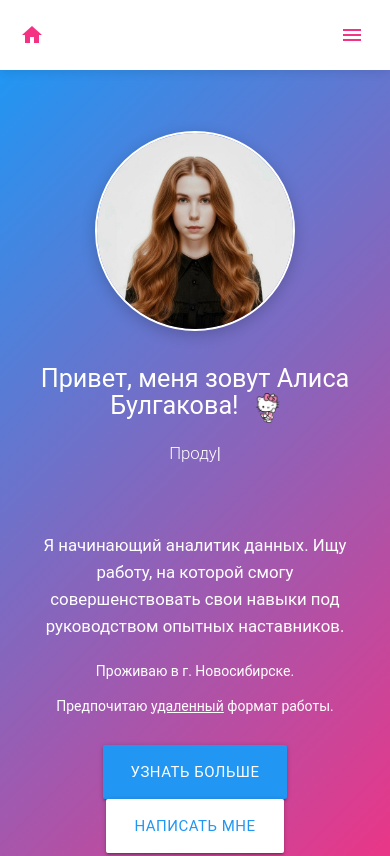
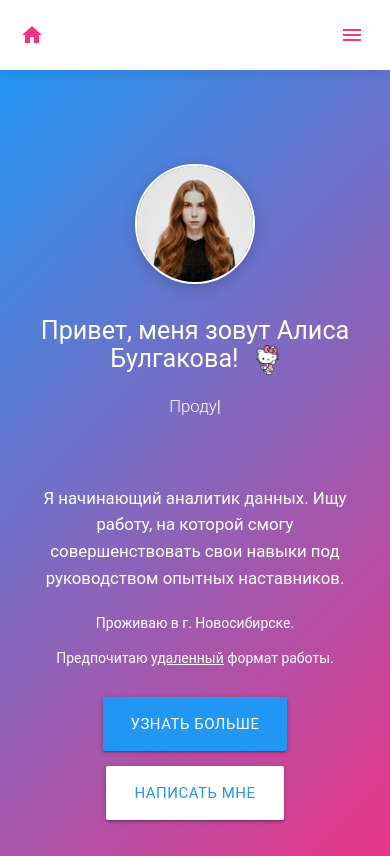
Before and after one commit to alisa-bul/alisa-bul.github.io, a plain HTML site: page index.html in a window 390 px wide. Shown: the top 856 px of the page. Drawn offline with nearby package versions, Linux system fonts and the light colour scheme.

Commit message:
Add adaptability.html

```diff
--- a/index.html
+++ b/index.html
@@ -173,10 +173,6 @@
             height: 50px;
             line-height: 50px;
             font-size: 1.1rem;
-            display: block;
-            width: 250px;
-            margin: 0;
-            text-align: center;
         }
 
         /* Основные секции */
@@ -292,6 +288,12 @@
         display: block;
     }
 
+    .profile-photo {
+        width: 120px;
+        height: 120px;
+        margin-bottom: 1.5rem;
+    }
+
     .intro-content h2 {
         font-size: 2rem;
     }
@@ -300,10 +302,18 @@
         font-size: 1.2rem;
     }
 
+    .intro-buttons {
+        display: flex;
+        flex-direction: column;
+        align-items: center;
+        gap: 15px;
+    }
+
     .intro-buttons .btn {
         display: block;
-                width: 200px;
-                margin: 10px auto;
+        width: 250px;
+        margin: 0;
+        text-align: center;
     }
 
     .contact-item {
```
Lines whose indentation alone changed are shown as unchanged.
